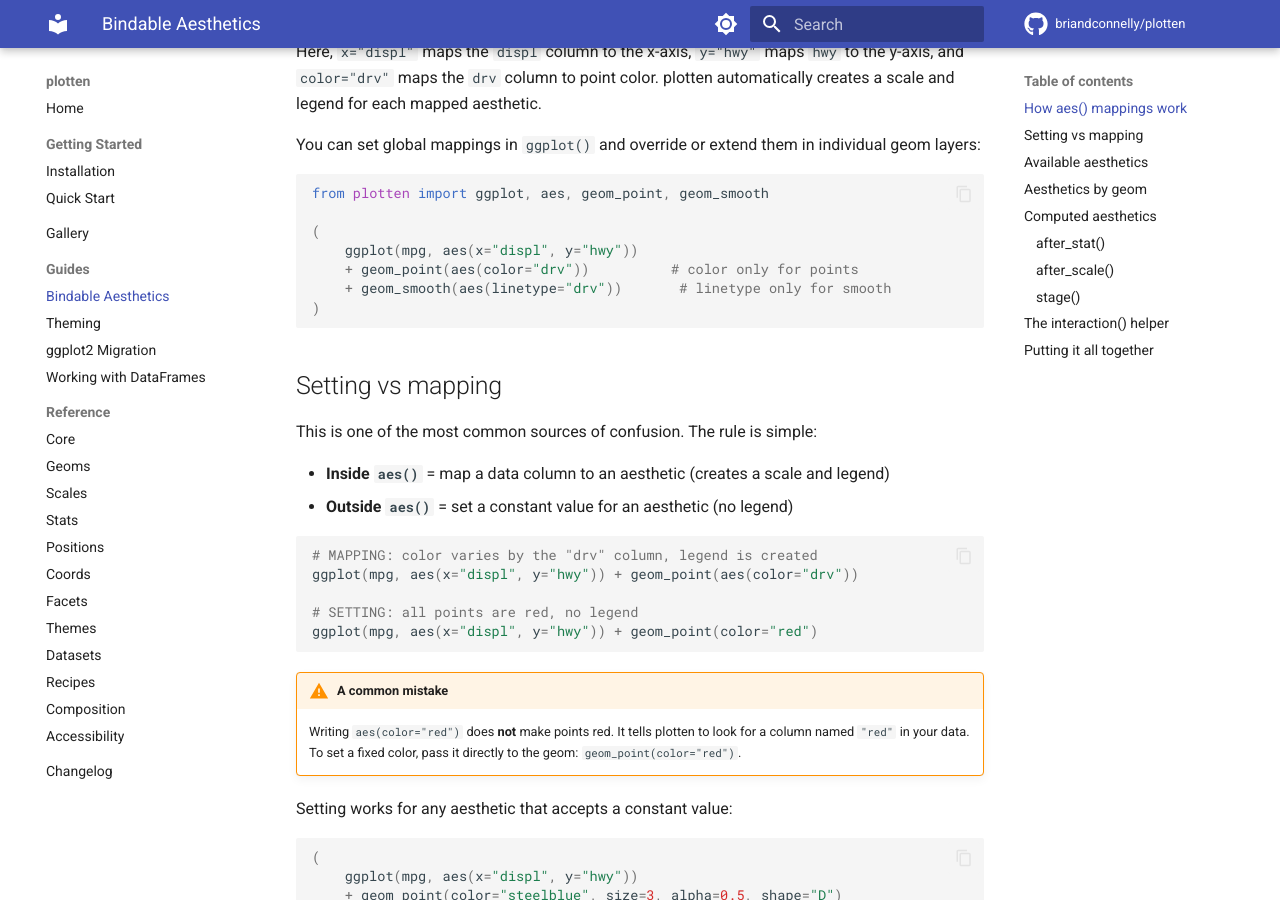
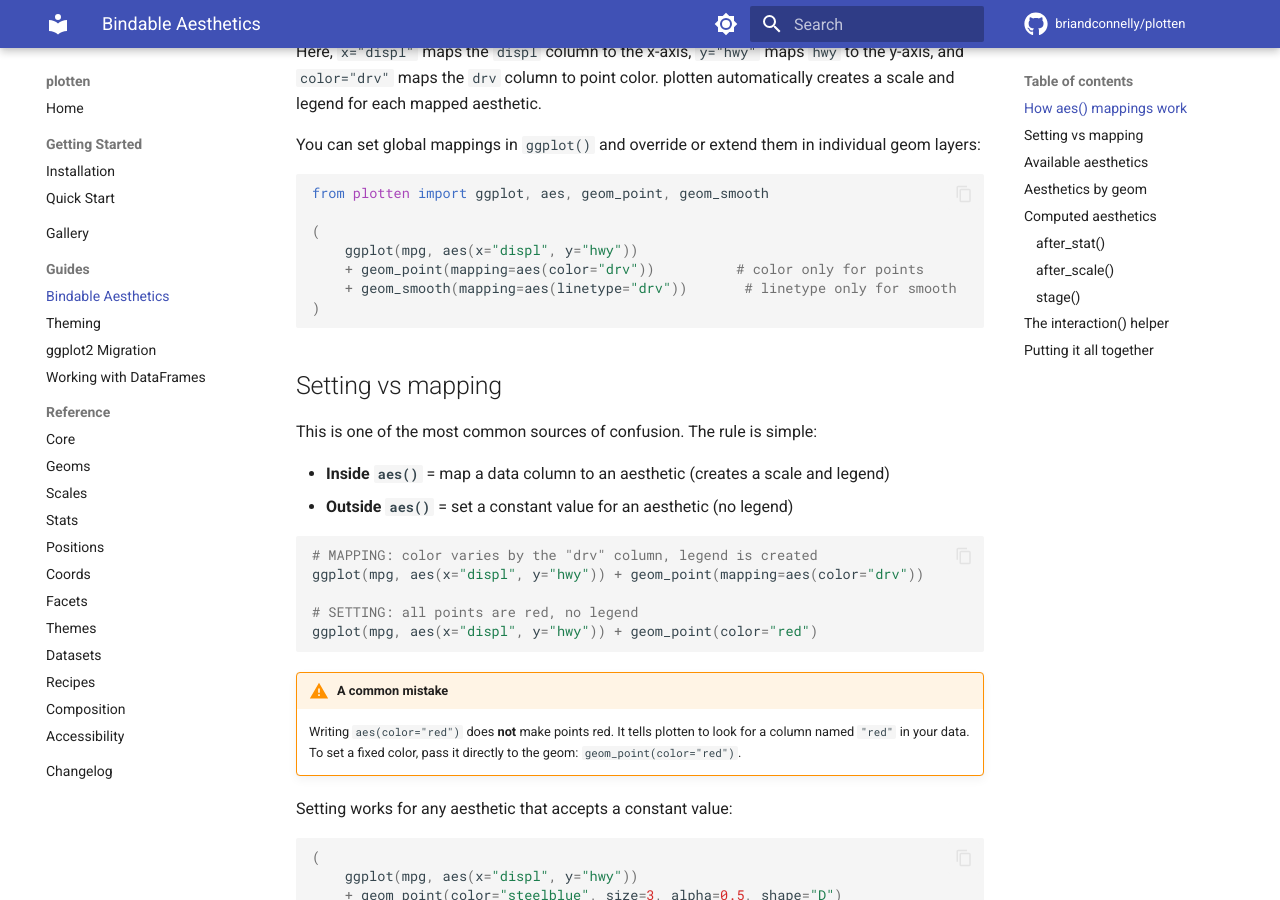
Before and after one commit to briandconnelly/plotten, an MkDocs documentation site: the page built from docs/guides/bindable-aesthetics.md, in a window 1280 px wide and 900 px high, scrolled down 609 px. Built offline with MkDocs 1.6.1 and Material for MkDocs 9.7.7, drawn with Linux system fonts in a browser that asks for light colours; comment, search, counter and statistics services are not loaded.

Commit message:
fix: correct docs API examples and add "lm" smooth method alias
  - Use mapping=aes() instead of positional aes() in geom examples
  - Add "lm" as alias for "ols" in StatSmooth.compute()
  - Fix to_vegalite/to_html docs to show top-level function syntax
  - Mention narwhals in README introduction

  Co-Authored-By: Claude Opus 4.6 <noreply@anthropic.com>

````diff
--- a/docs/guides/bindable-aesthetics.md
+++ b/docs/guides/bindable-aesthetics.md
@@ -31,8 +31,8 @@ from plotten import ggplot, aes, geom_point, geom_smooth
 
 (
     ggplot(mpg, aes(x="displ", y="hwy"))
-    + geom_point(aes(color="drv"))          # color only for points
-    + geom_smooth(aes(linetype="drv"))       # linetype only for smooth
+    + geom_point(mapping=aes(color="drv"))          # color only for points
+    + geom_smooth(mapping=aes(linetype="drv"))       # linetype only for smooth
 )
 ```
 
@@ -46,7 +46,7 @@ The rule is simple:
 
 ```python
 # MAPPING: color varies by the "drv" column, legend is created
-ggplot(mpg, aes(x="displ", y="hwy")) + geom_point(aes(color="drv"))
+ggplot(mpg, aes(x="displ", y="hwy")) + geom_point(mapping=aes(color="drv"))
 
 # SETTING: all points are red, no legend
 ggplot(mpg, aes(x="displ", y="hwy")) + geom_point(color="red")
@@ -169,7 +169,7 @@ from plotten import ggplot, aes, geom_point, after_scale
 # Make the fill a lighter version of the mapped color
 (
     ggplot(mpg, aes(x="displ", y="hwy", color="drv"))
-    + geom_point(aes(fill=after_scale("color")), shape="o", size=4)
+    + geom_point(mapping=aes(fill=after_scale("color")), shape="o", size=4)
 )
 ```
 
@@ -215,7 +215,7 @@ mpg = load_dataset("mpg")
 # Group lines by the combination of drv and cyl
 (
     ggplot(mpg, aes(x="displ", y="hwy"))
-    + geom_line(aes(color=interaction("drv", "cyl")))
+    + geom_line(mapping=aes(color=interaction("drv", "cyl")))
 )
 ```
 
````
Also changed, not shown: README.md (+1 -0 lines), docs/getting-started/quickstart.md (+2 -2 lines), docs/index.md (+1 -1 lines), 2 other files.
